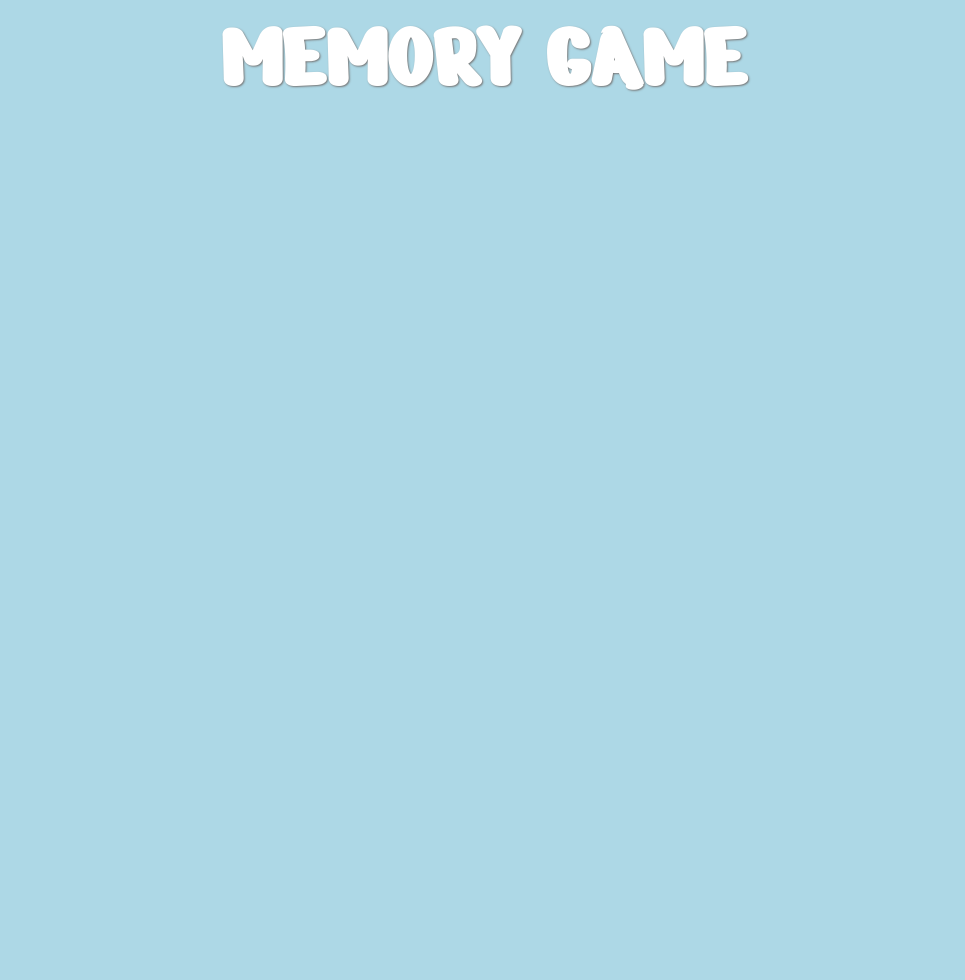
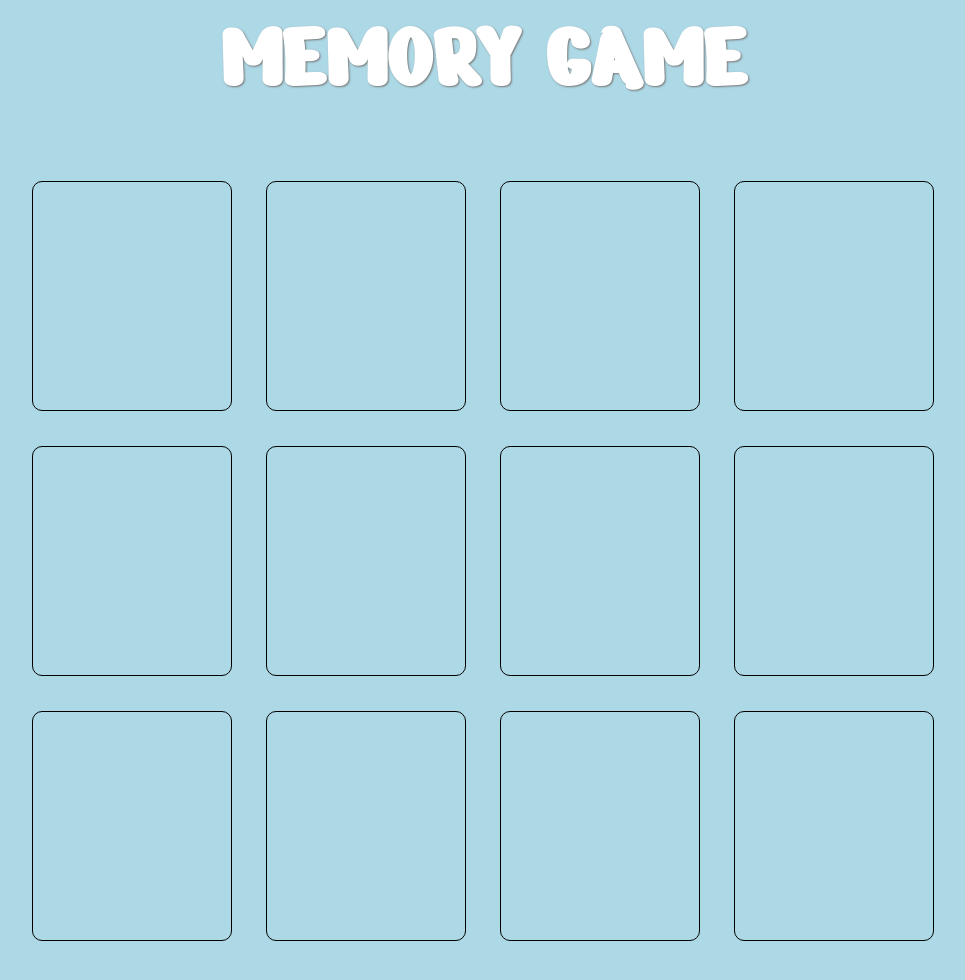
Before and after one commit to gitmichele/html-css-memory, a plain HTML site: page index.html in a window 1280 px wide. Shown: the whole page, without its empty margins (157-1122 px from the left). Before the commit the page ends 800 px from the top, so only its background shows below. Drawn offline with Linux system fonts and the light colour scheme.

Commit message:
place card's containers with inline-block

```diff
--- a/css/style.css
+++ b/css/style.css
@@ -18,3 +18,19 @@ h1{
     text-align: center;
     text-shadow: 1px  1px 2px #777;
 }
+
+
+
+main{
+    margin: 50px auto;
+    text-align: center;
+}
+
+.box{
+    display: inline-block;
+    width: 200px;
+    height: 230px;
+    border: 1px solid black;
+    border-radius: 10px;
+    margin: 15px;
+}
--- a/index.html
+++ b/index.html
@@ -17,17 +17,49 @@
         <main>
 
             <!-- sezione con carte coperte -->
-            <div>
-            </div>
+            <section>
+                <div class="box">
+                </div>
 
-            <!-- sezione con 1 carta scoperta -->
-            <div >
-            </div>
+                <div class="box">
+                </div>
+
+                <div class="box">
+                </div>
+
+                <div class="box">
+                </div>
+            </section>
+
+            <!-- sezione con una carta scoperta -->
+            <section>
+                <div class="box">
+                </div>
+
+                <div class="box">
+                </div>
+
+                <div class="box">
+                </div>
+
+                <div class="box">
+                </div>
+            </section>
 
             <!-- altra sezione con carte coperte -->
-            <div>
-            </div>
+            <section>
+                <div class="box">
+                </div>
 
+                <div class="box">
+                </div>
+
+                <div class="box">
+                </div>
+
+                <div class="box">
+                </div>
+            </section>
         </main>
 
         <!-- footer con scritta in nero centrata -->
```
